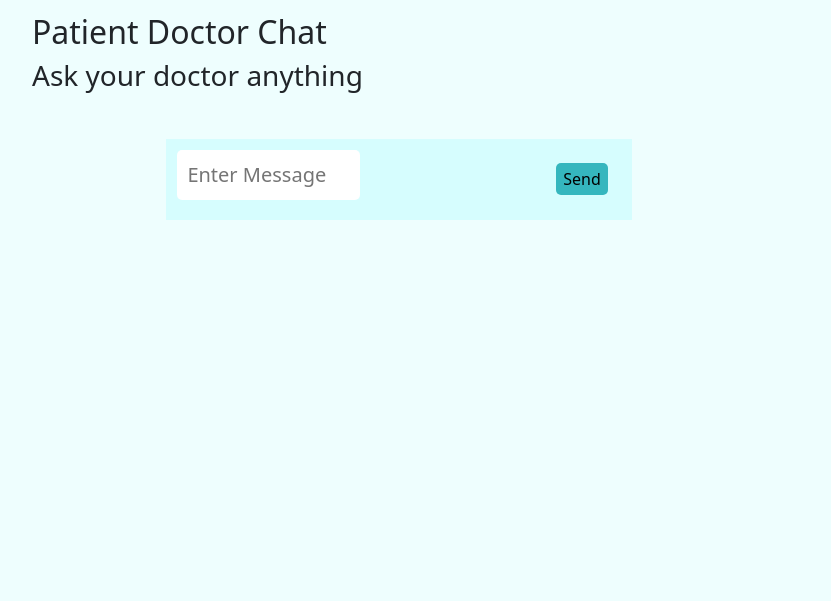
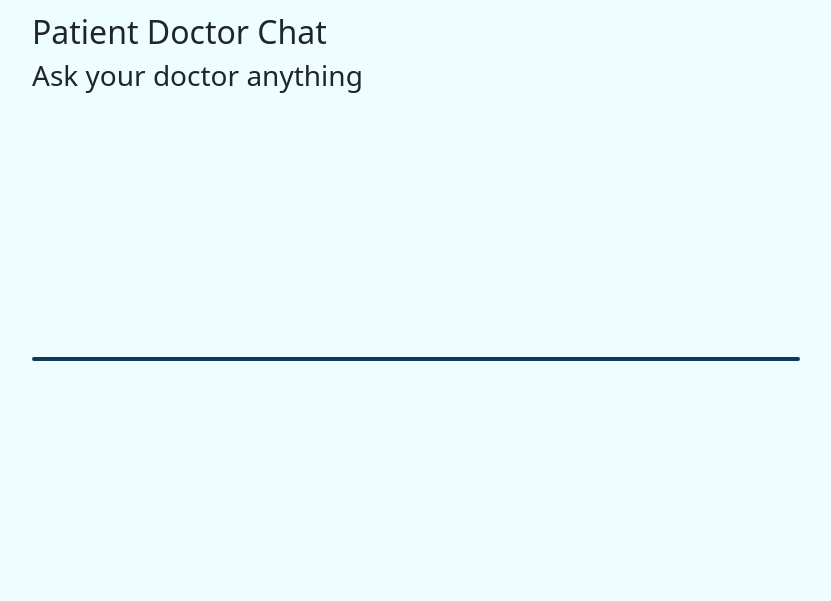
Before and after one commit to Sylvia-Rwenyo/e-Tiba, a PHP site: page /doctors/individual-chats.php in a window 1280 px wide. Shown: the top 601 px of the page, without its empty margins (224-1055 px from the left). Run offline with PHP 8.4, Linux system fonts and the light colour scheme; the visitor is signed in with stand-in values (Sample User, id 1); data comes from the database, SQL or seed files in the repository; data that the repository does not hold is empty; some libraries are stand-ins or nearby versions.

Commit message:
style changes in chat

```diff
--- a/controls/processing.php
+++ b/controls/processing.php
@@ -605,7 +605,7 @@ if(isset($_POST['enter-message-as-patient']))
 
     if (mysqli_query($conn,$query))
     {
-        echo "<script> window.location.href= '../doctors/individual-patient-chats.php?id=$sent_to_id'; </script>";
+        echo "<script> window.location.href= 'individual-patient-chats.php?id=$sent_to_id'; </script>";
         //add notifications here
     }
     else
--- a/doctors/individual-chats.php
+++ b/doctors/individual-chats.php
@@ -15,7 +15,8 @@
         <h2>Patient Doctor Chat</h2>
         <h3>Ask your doctor anything</h3>
     </div>
-    <div>
+    <div class = "all_messages">
+        <div class="all_message_mini">
             <?php
             include_once "../conn.php";
             session_start();
@@ -78,6 +79,7 @@
                 }
             }?>
         </div>
+    </div>
     <div class = "message-input-box">
         <form method="POST" action="../controls/processing.php">
             <input type="hidden"  name="sent_to" value="<?php echo $sent_to;?>"/>
--- a/individual-patient-chats.php
+++ b/individual-patient-chats.php
@@ -15,7 +15,8 @@
         <h2>Patient Doctor Chat</h2>
         <h3>Ask your doctor anything</h3>
     </div>
-    <div>
+    <div class = "all_messages">
+        <div class="all_message_mini">
             <?php
             include_once "conn.php";
             session_start();
@@ -82,6 +83,7 @@
                 }
             }?>
         </div>
+    </div>
     <div class = "message-input-box">
         <form method="POST" action="controls/processing.php">
             <input type="hidden"  name="sent_to" value="<?php echo $sent_to;?>"/>
--- a/style.css
+++ b/style.css
@@ -687,3 +687,20 @@
     text-align: center;
     padding: 3px 7px;
 }
+.all_messages {
+    width: 60%;
+    height: 30%;
+    margin: 20%;
+    position: relative;
+    border: 2px solid;
+    border-color: #0d3a5c;
+    border-radius: 5px;
+}
+.all_message_mini{
+    position: absolute;
+    width: auto;
+    height: auto;
+    scroll-behavior:smooth;
+	overflow:scroll;
+    background-color: #fff;
+}
```
Also changed, not shown: patient-doctor-chat-by-patient.php (+7 -4 lines), doctors/patient-doctor-chat.php (indentation only). Lines whose indentation alone changed are shown as unchanged.
